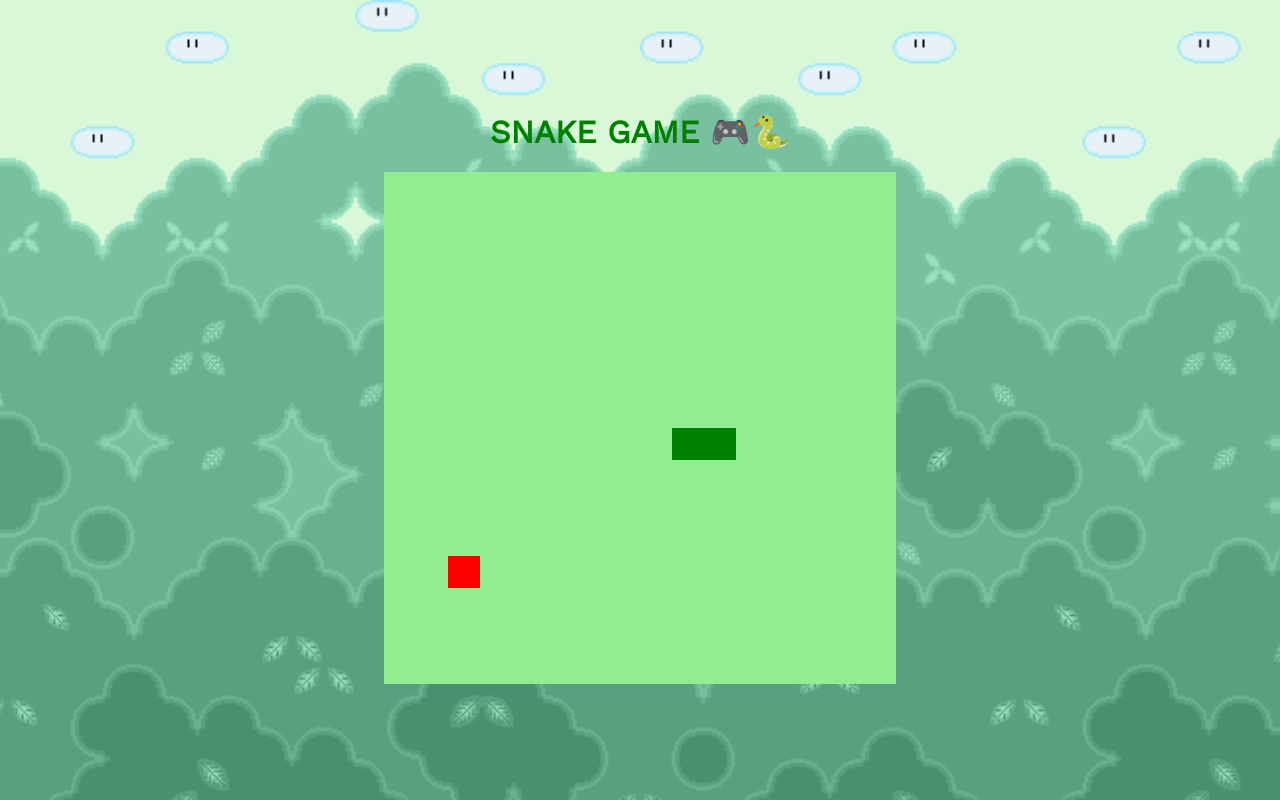
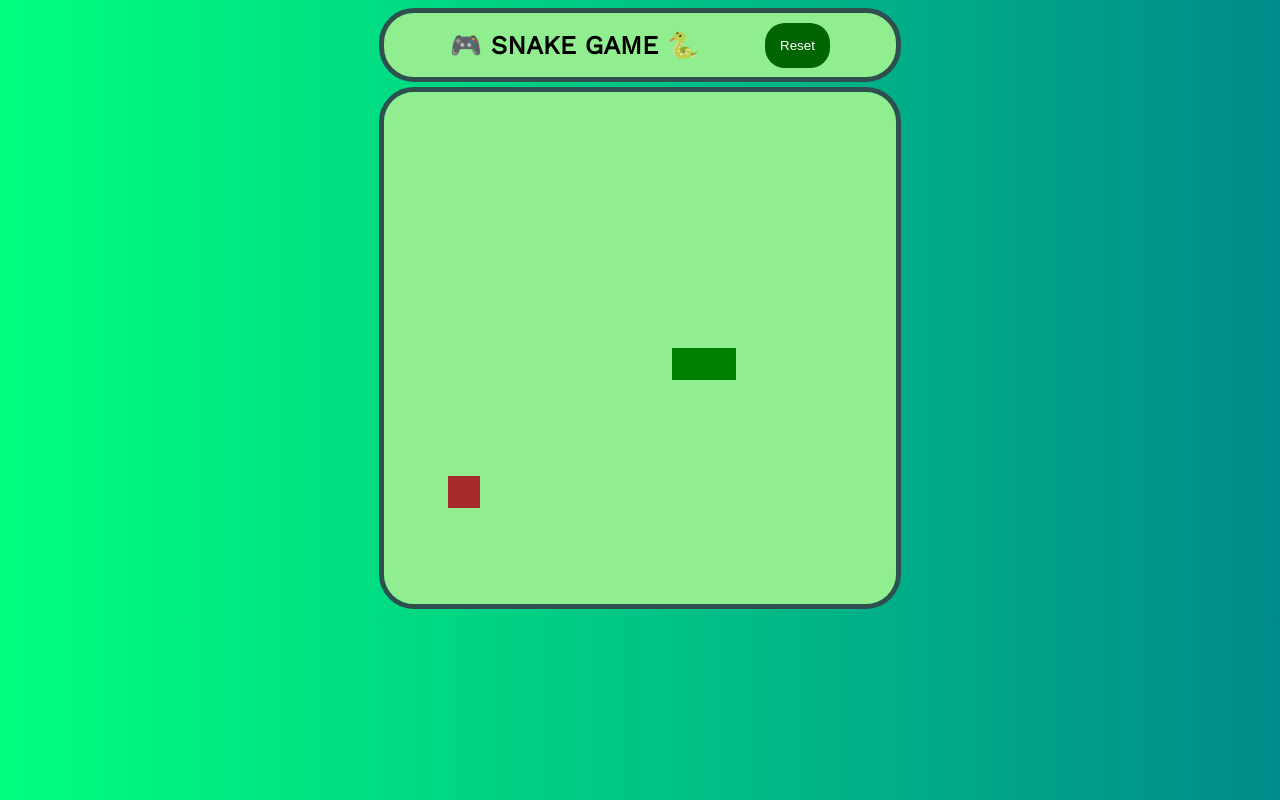
Before and after one commit to oliveiratales/snake-game-projectdio, a plain HTML site: page index.html in a window 1280 px wide. Drawn offline with nearby package versions, Linux system fonts and the light colour scheme; a web font is replaced by a local one.

Commit message:
Finalizando projeto + botão Reset
Inclusão do botão "Reset" e finalização do design da página

```diff
--- a/index.html
+++ b/index.html
@@ -10,8 +10,14 @@
 </head>
 
 <body>
-    <h1>SNAKE GAME 🎮🐍</h1>
-    <canvas id="snake" width="512" height="512"></canvas>
+
+    <div class="cabecalho">
+    <h1>🎮 SNAKE GAME 🐍</h1>
+    <input class="buttonReset" type="button" value="Reset" onclick="window.location.reload()">
+    </div>
+
+    <canvas id="snake" width="512" height="512" style="border: 5px #2F4F4F solid"></canvas>
+
 </body>
 
 </html>
--- a/script.js
+++ b/script.js
@@ -26,7 +26,7 @@ function createSnake(){
 }
 
 function drawfood(){
-    context.fillStyle = "red"
+    context.fillStyle = "brown"
     context.fillRect(food.x, food.y, box, box);
 }
 
@@ -48,7 +48,7 @@ function startGame(){
     for(i = 1; i < snake.length; i++){
         if(snake[0].x == snake[i].x && snake[0].y == snake[i].y){
             clearInterval(game);
-            alert('Game Over :(');
+            alert('Game Over! Pressione o botão Reset para recomeçar.');
         }
     }
 
--- a/style.css
+++ b/style.css
@@ -1,14 +1,36 @@
 @import url('https://fonts.googleapis.com/css2?family=Work+Sans&family=Zen+Dots&display=swap');
 
 body{
-    height: 95vh;
-    width: 95;
     display: flex;
     justify-content: center;
     align-items: center;
     flex-direction: column;
-    color: green;
+    color: black;
     font-family: 'Work Sans', sans-serif;
-    background: url(../image/forest.png) repeat-x top;
-    background-size: auto 110%;
+    background: linear-gradient(to right, #00FF7F,#008B8B);
 }
+
+.cabecalho {
+    display: flex;
+    flex-direction: row;
+    justify-content: space-evenly;
+    margin-bottom: 5px;
+    align-items: center;
+    width: 512px;
+    border-radius: 35px;
+    border: 5px #2F4F4F solid;
+    background: lightgreen;
+    font-size: 80%;
+}
+
+.buttonReset {
+    border: none;
+    background-color: #006400;
+    color: white;
+    border-radius: 20px;
+    padding: 15px;
+}
+
+canvas {
+    border-radius: 35px;
+}
```
